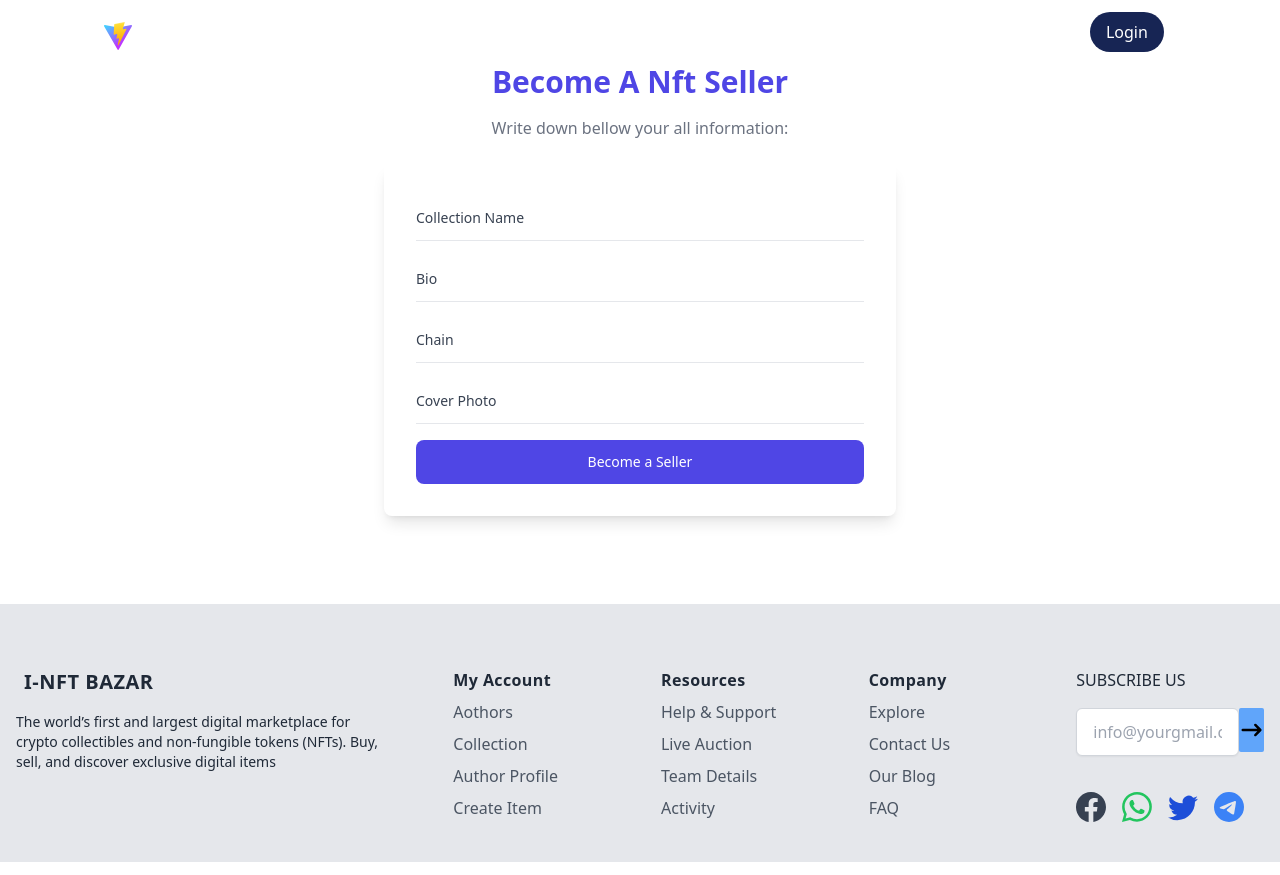
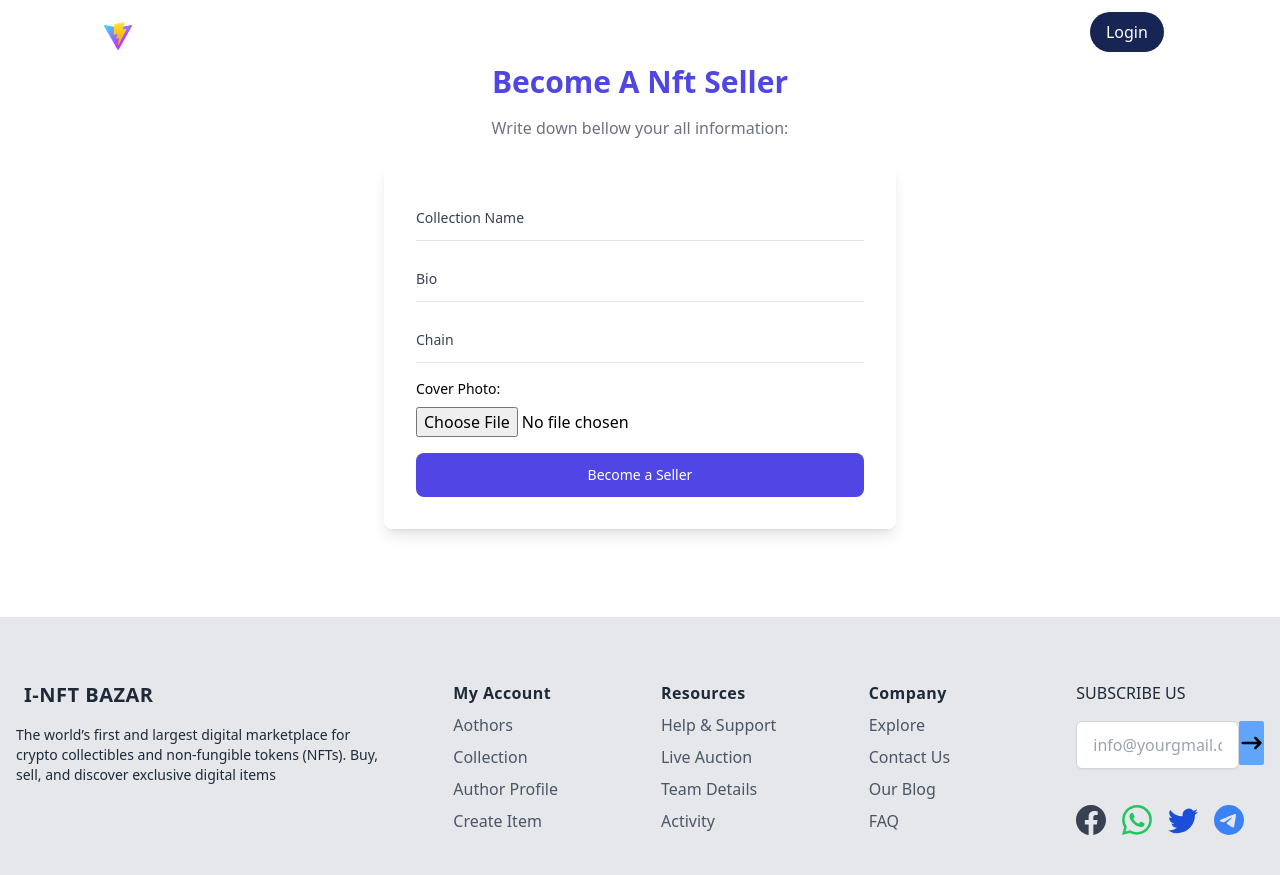
Before and after one commit to instasif/NftSite-Client, a React (Vite) app: page /sellerForm in a window 1280 px wide. Built offline with nearby package versions, Linux system fonts and the light colour scheme; no server answers.

Commit message:
seller photo pushed in db

```diff
--- a/src/Pages/SellerForm/SellerForm.jsx
+++ b/src/Pages/SellerForm/SellerForm.jsx
@@ -1,9 +1,12 @@
-import React from "react";
+import React, { useState } from "react";
 import { useUpdateUserMutation } from "../../app/features/user/userApi";
 import { useSelector } from "react-redux";
 
 const SellerForm = () => {
-  const { user: { email } } = useSelector((state) => state.auth);
+  const [coverPhoto, setCoverPhoto] = useState("")
+  const {
+    user: { email },
+  } = useSelector((state) => state.auth);
   const [setSeller, { isSuccess }] = useUpdateUserMutation();
 
   const submit = (e) => {
@@ -11,20 +14,34 @@ const SellerForm = () => {
     const collectionName = e.target.collectionName.value;
     const bio = e.target.bio.value;
     const chain = e.target.chain.value;
-    const coverPhoto = e.target.coverPhoto.value;
+    const photo = e.target.coverPhoto.files[0];
+
+    const formData = new FormData();
+    formData.append("image", photo);
+
+    const url = `https://api.imgbb.com/1/upload?key=${
+      import.meta.env.VITE_API_KEY_imgbbKey
+    }`;
+    fetch(url, {
+      method: "POST",
+      body: formData,
+    })
+      .then((res) => res.json())
+      .then((data) => {
+        setCoverPhoto(data.data.display_url);
+      })
+      .catch((err) => console.error(err));
+
     const data = {
       email,
       collectionName,
       bio,
       chain,
-      coverPhoto,
-      role: 'seller',
-    }
-    setSeller(data)
-
-
-  }
-
+      coverPhoto: coverPhoto,
+      role: "seller",
+    };
+    setSeller(data);
+  };
 
   return (
     <div className="mx-auto max-w-screen-xl px-4 py-16 sm:px-6 lg:px-8">
@@ -43,13 +60,14 @@ const SellerForm = () => {
           className="mt-6 mb-0 space-y-4 rounded-lg p-4 shadow-lg sm:p-6 lg:p-8"
         >
           <label
-            for="UserCollectionName"
+            htmlFor="UserCollectionName"
             className="relative block overflow-hidden border-b border-gray-200 pt-3 focus-within:border-blue-600"
           >
             <input
               type="text"
               id="UserCollectionName"
               name="collectionName"
+              required
               placeholder="Collection Name"
               className="peer h-8 w-full border-none bg-transparent p-0 placeholder-transparent focus:border-transparent focus:outline-none focus:ring-0 sm:text-sm"
             />
@@ -60,13 +78,14 @@ const SellerForm = () => {
           </label>
 
           <label
-            for="UserBio"
+            htmlFor="UserBio"
             className="relative block overflow-hidden border-b border-gray-200 pt-3 focus-within:border-blue-600"
           >
             <input
               type="text"
               id="UserBio"
               name="bio"
+              required
               placeholder="Bio"
               className="peer h-8 w-full border-none bg-transparent p-0 placeholder-transparent focus:border-transparent focus:outline-none focus:ring-0 sm:text-sm"
             />
@@ -77,12 +96,13 @@ const SellerForm = () => {
           </label>
 
           <label
-            for="UserChain"
+            htmlFor="UserChain"
             className="relative block overflow-hidden border-b border-gray-200 pt-3 focus-within:border-blue-600"
           >
             <input
               type="text"
               id="UserChain"
+              required
               name="chain"
               placeholder="Chain"
               className="peer h-8 w-full border-none bg-transparent p-0 placeholder-transparent focus:border-transparent focus:outline-none focus:ring-0 sm:text-sm"
@@ -93,22 +113,18 @@ const SellerForm = () => {
             </span>
           </label>
 
-          <label
-            for="UserCoverPhoto"
-            className="relative block overflow-hidden border-b border-gray-200 pt-3 focus-within:border-blue-600"
-          >
+          <div>
+            <label htmlFor="image" className="block mb-2 text-sm">
+              Cover Photo:
+            </label>
             <input
-              type="text"
-              id="UserCoverPhoto"
+              required
+              type="file"
+              id="image"
               name="coverPhoto"
-              placeholder="Cover Photo"
-              className="peer h-8 w-full border-none bg-transparent p-0 placeholder-transparent focus:border-transparent focus:outline-none focus:ring-0 sm:text-sm"
+              accept="image/*"
             />
-
-            <span className="absolute left-0 top-2 -translate-y-1/2 text-xs text-gray-700 transition-all peer-placeholder-shown:top-1/2 peer-placeholder-shown:text-sm peer-focus:top-2 peer-focus:text-xs">
-              Cover Photo
-            </span>
-          </label>
+          </div>
 
           <button
             type="submit"
```
